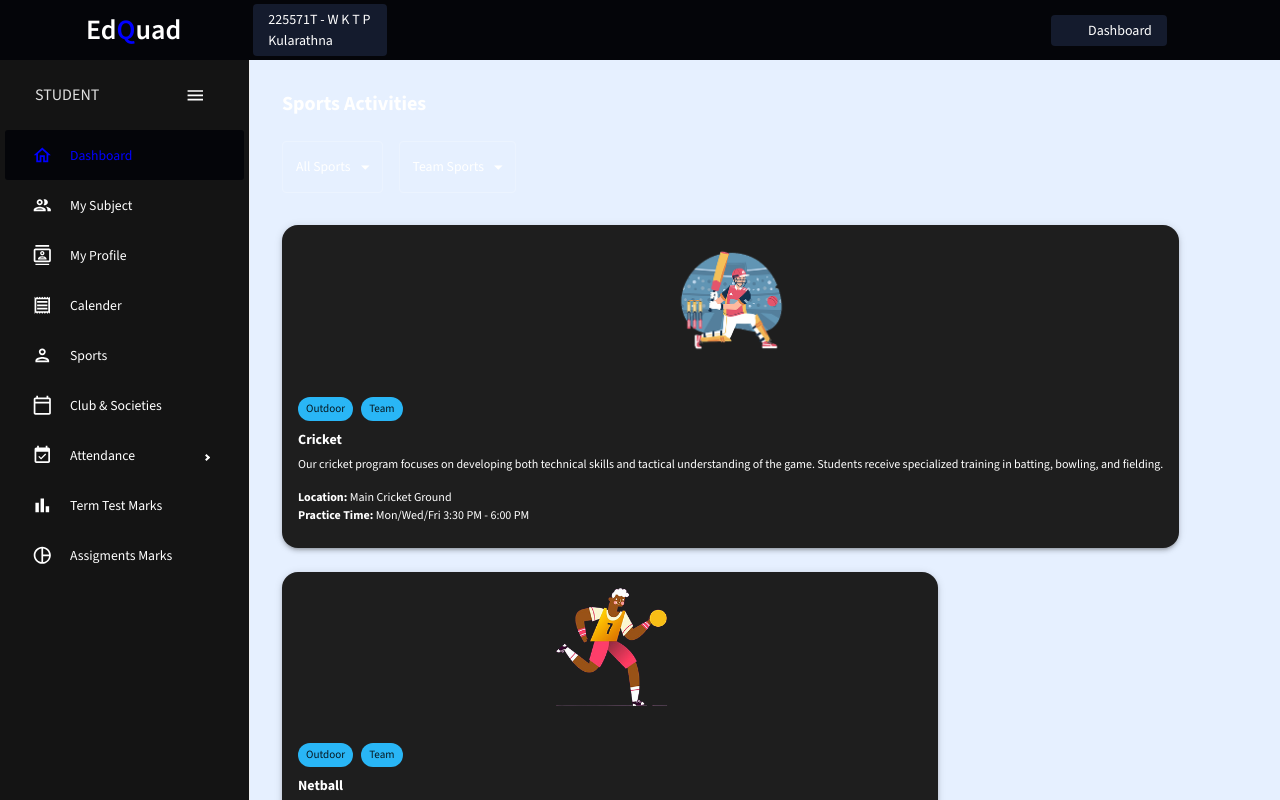
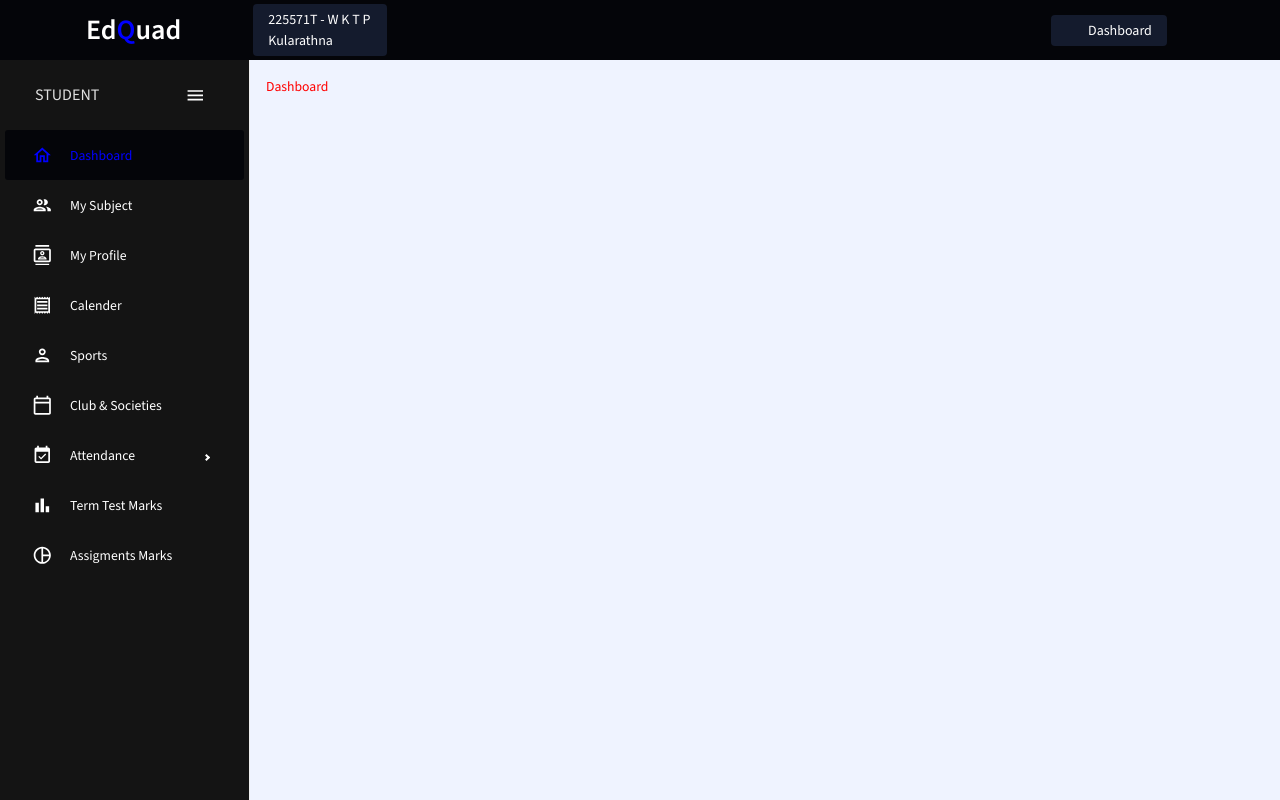
Before and after one commit to Team-EdQuad/EdQuad-Frontend, a React (Vite) app: page / in a window 1280 px wide. Built offline with nearby package versions, Linux system fonts and the light colour scheme; some icons are missing.

Commit message:
fix: update route to render Dashboard component instead of Sports

```diff
--- a/src/App.jsx
+++ b/src/App.jsx
@@ -96,7 +96,8 @@
             <div className="content-footer">
               <main className="content">
                 <Routes>
-                  <Route path="/" element={<Sports />} />
+                  <Route path="/" element={<Dashboard />} />
+
                 </Routes>
               </main>
               <div className="footer">
```
